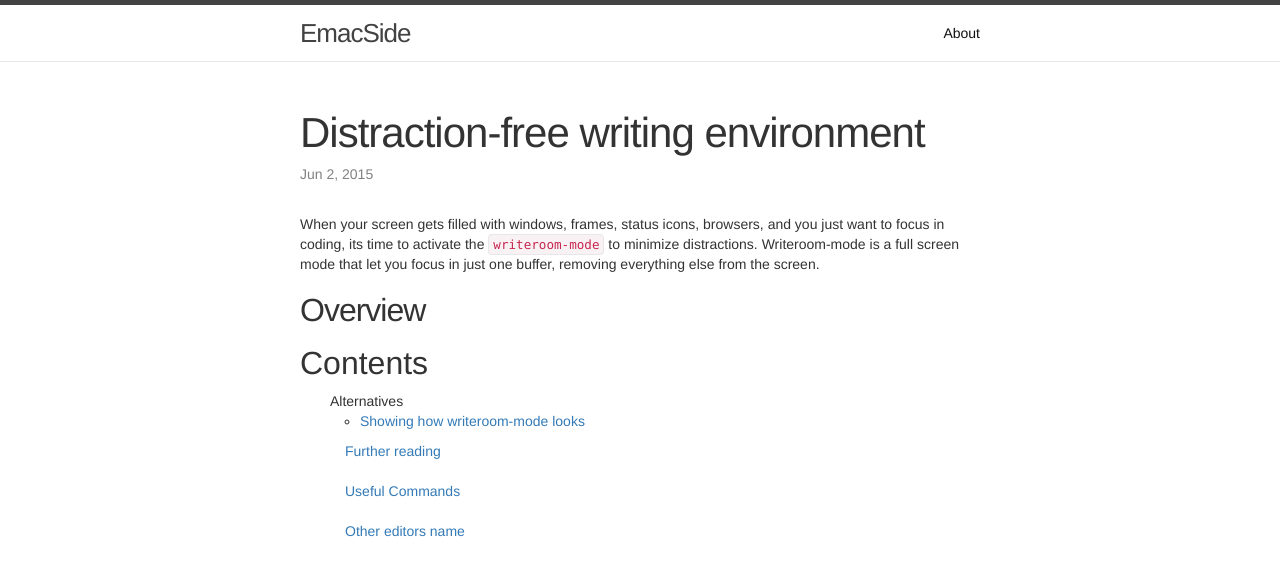
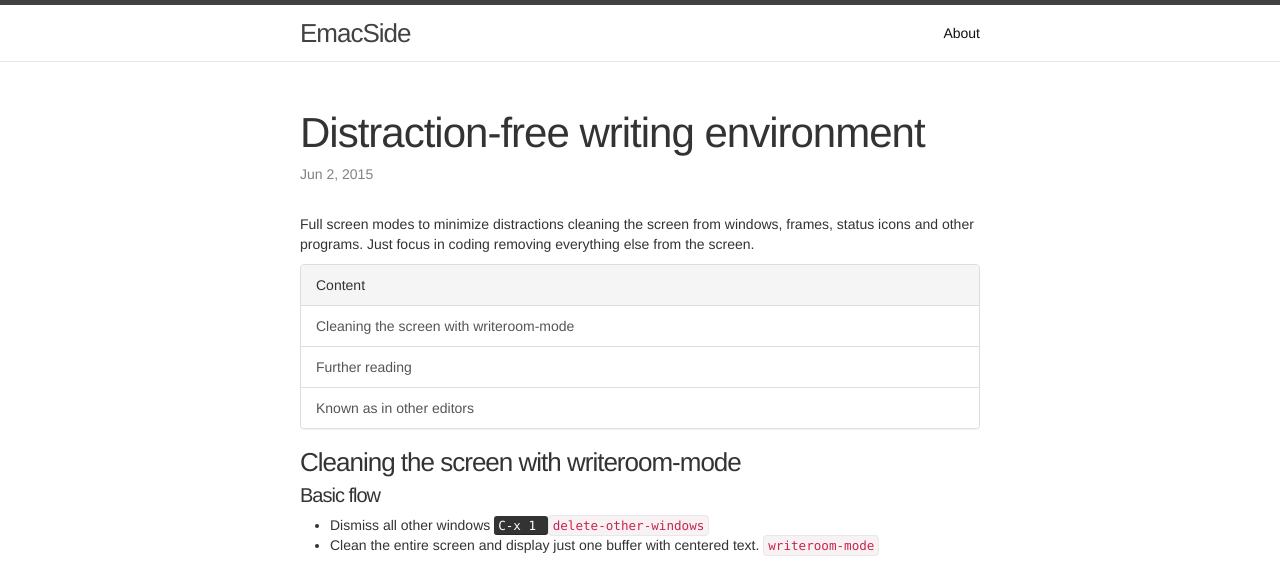
Before and after one commit to marcanuy/emacside.com, a Jekyll site: the page built from editing/_posts/2015-06-02-distraction-free-mode.markdown, in a window 1280 px wide and 1400 px high. Shown: the top 565 px of the window. Built offline with Jekyll 4.4.1, drawn with Linux system fonts in a browser that asks for light colours; nearby versions of some CDN libraries; comment, search, counter and statistics services are not loaded; some of the changed text lies outside the part shown; grey boxes are pictures that could not be loaded.

Commit message:
New posts layout including bootstrap and unified commands flow

```diff
--- a/_layouts/post.html
+++ b/_layouts/post.html
@@ -10,67 +10,54 @@ comments: true
 	  <h1 class="post-title">{{ page.header }} </h1>
 	  <p class="post-meta">{{ page.date | date: "%b %-d, %Y" }}{% if page.author %} • {{ page.author }}{% endif %}{% if page.meta %} • {{ page.meta }}{% endif %}</p>
       </header>
-      <div>
       <p>{{ page.description }}</p>
-	<h2 class="post-title" id="overview"> Overview </h2>
-        <ul>
-		{% for step in page.usecase %}
-		<li>
-			{{ step }}
-		</li>
+
+      <div class="panel panel-default">
+	      <div class="panel-heading">Content</div>
+	      <div class="list-group">
+		      {% for screencast in page.screencasts %}
+		      <a class="list-group-item" href="#{{ screencast.title | replace:' ','-' }}">{{ screencast.title }}</a>
 		      {% endfor %}
-        </ul>
+		      <a class="list-group-item" href="#reading">Further reading</a>
+		      <a class="list-group-item" href="#others">Known as in other editors</a>
 	      </div>
-
-      <div>
-	      <h2>Contents</h2>
-	      <ul id="toc" class="nav">
-		      <li>Alternatives</li>
-		      <ul>
-			      {% for screencast in page.screencasts %}
-			      <li><a href="#{{ screencast.title | replace:' ','-' }}">{{ screencast.title }}</a></li>
-			      {% endfor %}
-		      </ul>
-		      <li><a href="#reading">Further reading</a></li>
-		      <li><a href="#commands">Useful Commands</a></li>
-		      <li><a href="#others">Other editors name</a></li>
-	      </ul>
       </div>
 
       <div id="screencasts">
 	{% for screencast in page.screencasts %}
 	<h3 class="post-title" id="{{ screencast.title | replace:' ','-' }}">{{ screencast.title }}</h3>
-	<h4 class="post-title"> Use case </h4>
+	<h4 class="post-title"> Basic flow </h4>
         <ul>
 		{% for step in screencast.usecase %}
 		<li>
-			{{ step }}
+			{{ step.action }}
+			{% if step.key and step.key != '' %}
+			<kbd data-toggle="tooltip" title="{{ step.desc }}">{{ step.key }} </kbd>
+			{% endif %}
+			{% if step.function and step.function != '' %}
+			<code data-toggle="tooltip" title="{{ step.desc }}"> {{ step.function }} </code>
+			{% endif %}
 		</li>
 		{% endfor %}
         </ul>
-	<video width="{{ screencast.video.width }}" height="{{ screencast.video.height }}" autoplay="autoplay" loop="loop">
+	{% if screencast.video %}
+	<div align="center" class="embed-responsive embed-responsive-16by9">
+		<video width="{{ screencast.video.width }}" height="{{ screencast.video.height }}" autoplay="autoplay" loop="loop" class="embed-responsive-item">
 			<source src="/screencasts/{{ screencast.video.filename }}" type="video/{{ screencast.video.type }}">
 			Your browser does not support the video tag.
 		</video>
-        <div>
-	  <h4>Transcription</h4>
+	</div>
+        <div class="row">
+		<button class="btn btn-primary" type="button" data-toggle="collapse" data-target="#collapseTranscription-{{ forloop.index }}" aria-expanded="false" aria-controls="collapseTranscription-{{ forloop.index }}">
+			Video Transcription
+		</button>
+		<div class="collapse" id="collapseTranscription-{{ forloop.index }}">
    			{% highlight emacs %}
 			{{ screencast.keys }}
 			{% endhighlight %}
 		</div>
-
-	<div >
-          <h4 id="screencast-commands">Commands Reference</h4>
-	  <ul>
-            {% for command in screencast.commands %}
-            <li>
-              <kbd>{{ command.keys }} </kbd>
-              <code> {{ command.function }} </code>
-              <blockquote>{{ command.desc }}</blockquote>
-            </li>
-            {% endfor %}
-          </ul>
-	</div> <!-- end screencast commands -->
+	</div> <!-- end transcription -->
+	{% endif %}
 
       {% endfor %}<!-- end screencasts -->
       </div>
@@ -92,20 +79,7 @@ comments: true
           {% endif %}
 	  {% endfor %}
         </ul>
-      </div>
-
-	<div >
-          <h3 id="commands">Useful Commands</h3>
-	  <ul>
-            {% for command in screencast.commands %}
-            <li>
-              <kbd>{{ command.keys }} </kbd>
-              <code> {{ command.function }} </code>
-              <blockquote>{{ command.desc }}</blockquote>
-            </li>
-            {% endfor %}
-          </ul>
-	</div> <!-- end commands -->
+      </div> <!-- end further reading -->
 
       <div>
 	  <h3 id="others">Also known as:</h3>
--- a/editing/_posts/2015-06-02-distraction-free-mode.markdown
+++ b/editing/_posts/2015-06-02-distraction-free-mode.markdown
@@ -2,7 +2,7 @@
 layout: post
 title:  "Distraction-free writing in Emacs"
 header: "Distraction-free writing environment"
-description: "When your screen gets filled with windows, frames, status icons, browsers, and you just want to focus in coding, its time to activate the <code>writeroom-mode</code> to minimize distractions. Writeroom-mode is a full screen mode that let you focus in just one buffer, removing everything else from the screen."
+description: "Full screen modes to minimize distractions cleaning the screen from windows, frames, status icons and other programs. Just focus in coding removing everything else from the screen."
 date:   2015-06-02 10:51:14
 #author: marcanuy
 tags:
@@ -19,23 +19,24 @@ editors:
         description: "Distraction free writing. WriteRoom is a full screen writing environment."
         url: "http://www.hogbaysoftware.com/products/writeroom"
 commands:
-  - keys:     C-x 1
-    function: delete-other-windows
-    desc:     "Dismiss all other windows"
+  - key
 screencasts:
-- title: "Showing how writeroom-mode looks"
+- title: "Cleaning the screen with writeroom-mode"
   usecase:
-    - "Dismiss all other windows"
-    - "Clean the entire screen with <code>writeroom-mode</code> and display just one buffer."
+    - action:   Dismiss all other windows
+      key:      C-x 1
+      function: delete-other-windows
+      desc:     Dismiss all other windows
+    - action: Clean the entire screen and display just one buffer with centered text.
+      key:      ""
+      function: writeroom-mode
+      desc:     Minor mode for distraction-free writing
   video:
     filename: "writeroom-mode.mp4"
     type: mp4
     width: 740
     height: 418
-  commands:
-    - keys:
-      function: writeroom-mode
-      desc:     "Minor mode for distraction-free writing"
+
   keys: |
     C-x 3 split-window-right *GNU Emacs*
     C-x 2 split-window-below *GNU Emacs*
```
Also changed, not shown: navigation/_posts/2015-06-11-moving-within-function-definitions-in-current-file.markdown (+44 -59 lines), navigation/_posts/2015-06-16-code-minimap.markdown (+17 -18 lines), _includes/footer.html (line endings or trailing spaces). Lines whose indentation alone changed are shown as unchanged.
